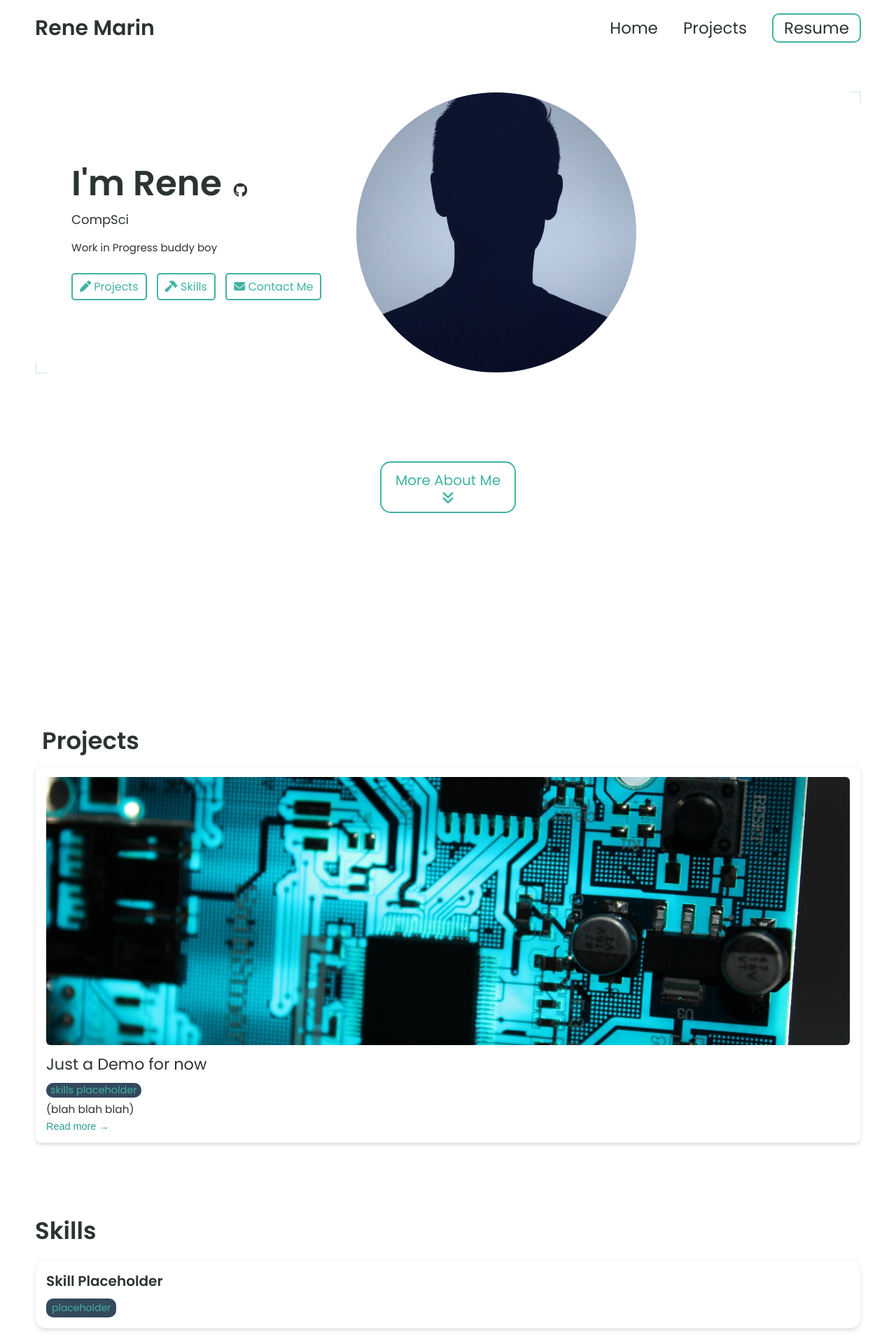
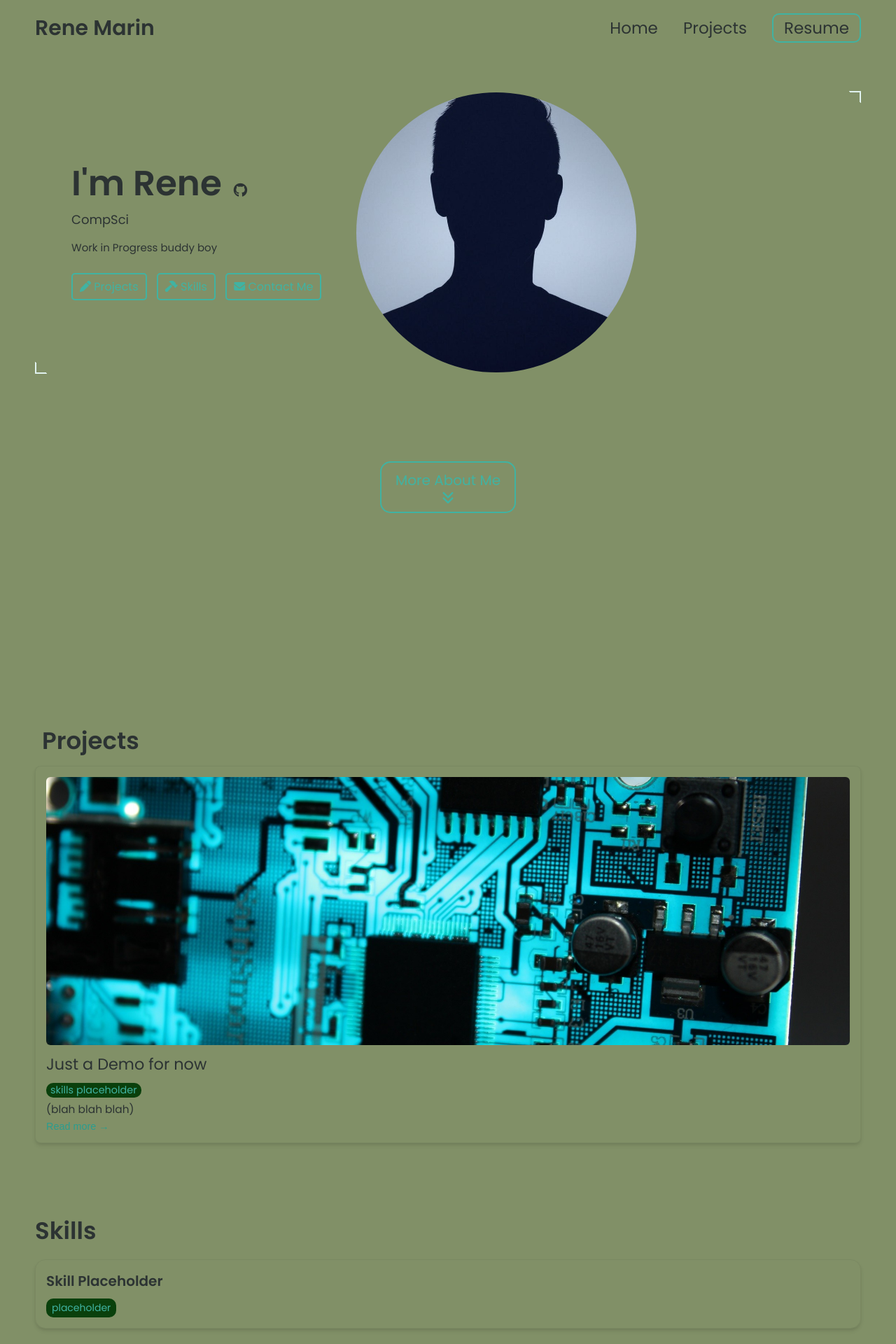
Before and after one commit to renemarin/renemarin.github.io, a Jekyll site: the page built from index.html, in a window 1280 px wide. Shown: the top 1920 px of the page at 70% size. Built offline with Jekyll 4.4.1, drawn with Linux system fonts in a browser that asks for light colours.

Commit message:
Update _config.yml

```diff
--- a/_config.yml
+++ b/_config.yml
@@ -58,8 +58,8 @@ colors: # this is the basic theme
   border: "#e0f2ef"
   link: "#40b3a2"
   highlight: "#2a9d8f"
-  background: "#ffffff"
-  light_background: "#34495e"
+  background: "#819067"
+  light_background: "#0A400C"
 
 # A few examples.
 basic theme:
```
